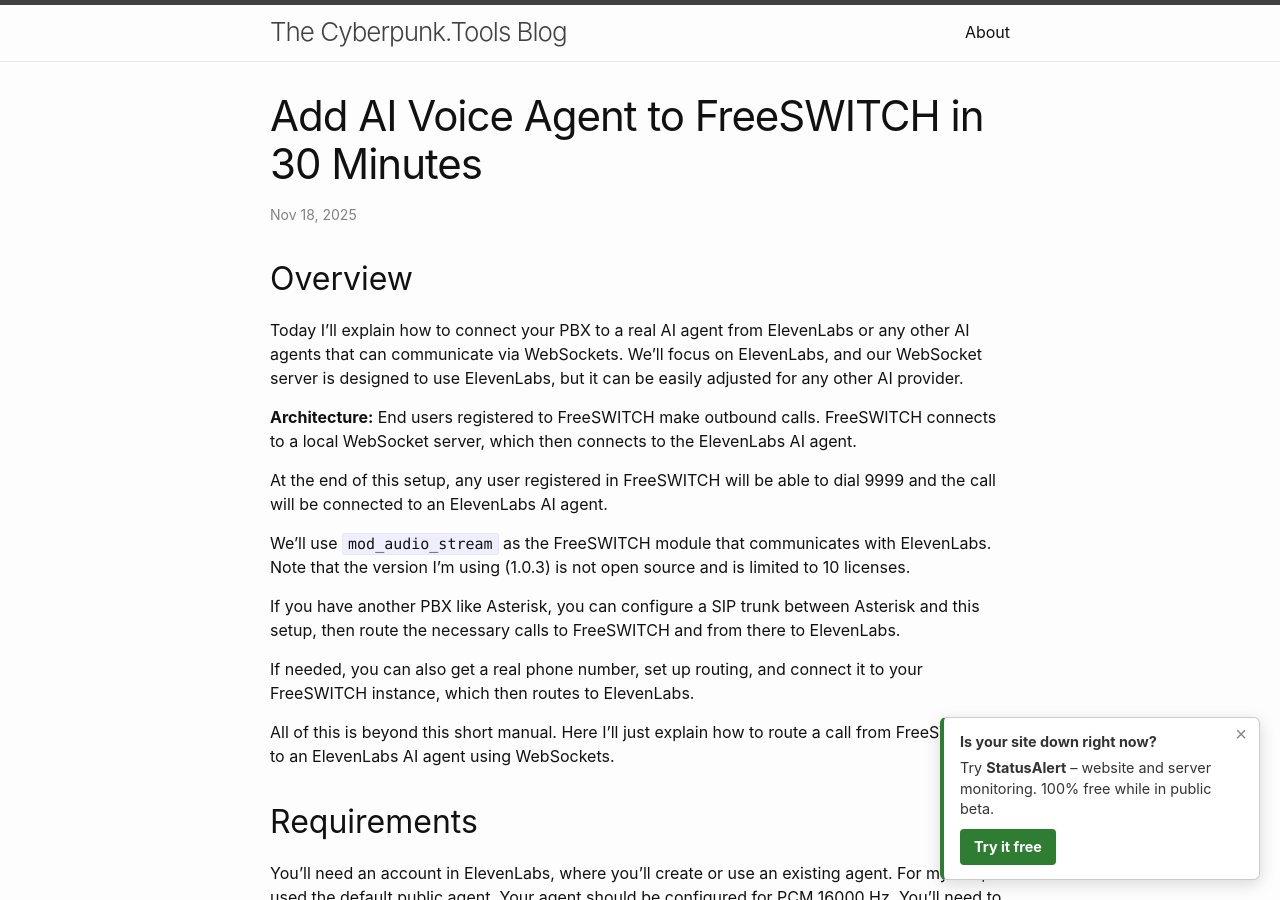
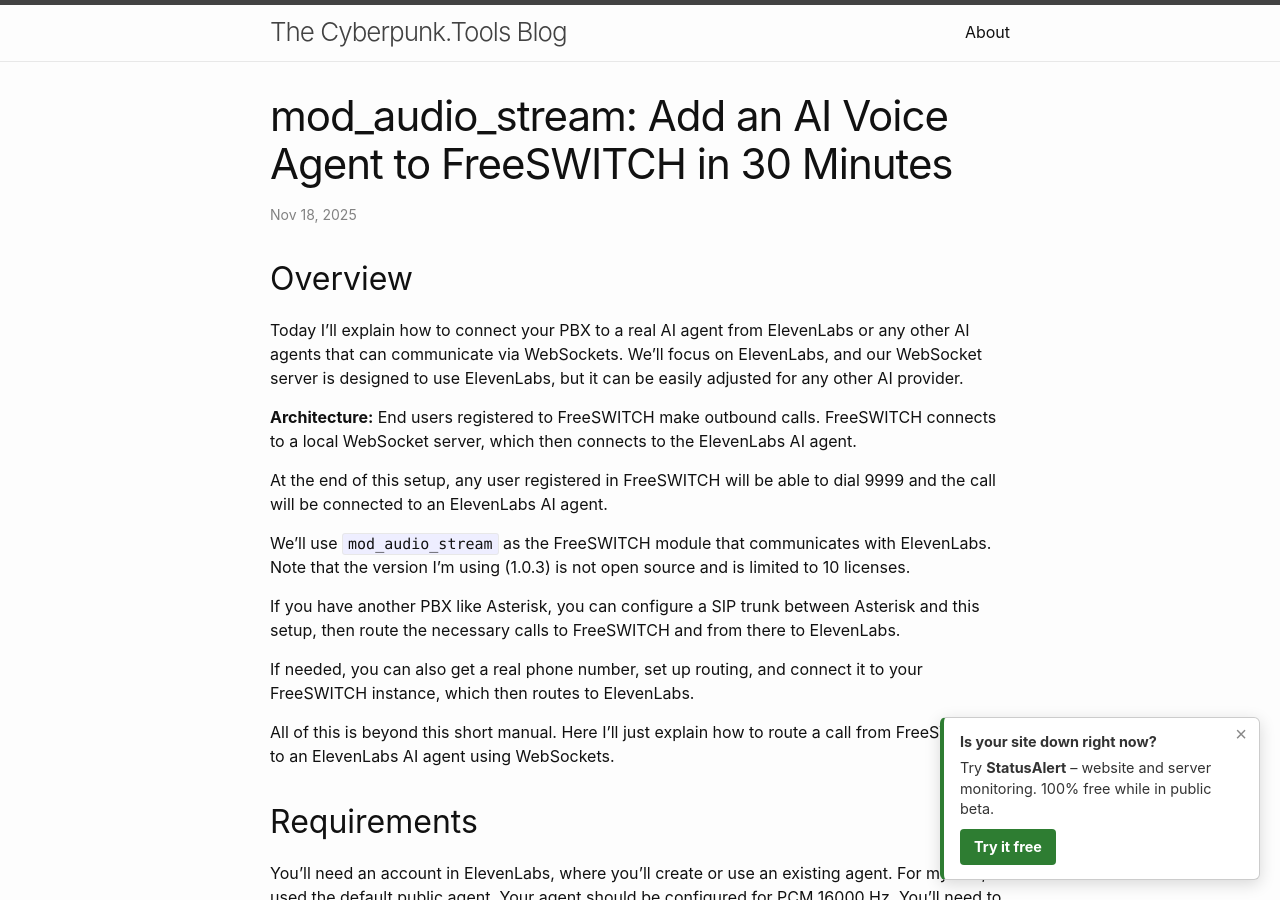
Before and after one commit to os11k/os11k.github.io, a Jekyll site: the page built from _posts/2025-11-18-add-ai-voice-agent-to-freeswitch.markdown, in a window 1280 px wide and 900 px high. Built offline with Jekyll 4.4.1, drawn with Linux system fonts in a browser that asks for light colours; comment, search, counter and statistics services are not loaded.

Commit message:
Name mod_audio_stream in the AI voice agent post title
Search Console shows the post ranking around position 5 to 7 for
mod_audio_stream queries, the largest query family on the site, while
the title never mentioned the module. Lead with it so the result
matches what people search for.

```diff
--- a/_posts/2025-11-18-add-ai-voice-agent-to-freeswitch.markdown
+++ b/_posts/2025-11-18-add-ai-voice-agent-to-freeswitch.markdown
@@ -1,6 +1,6 @@
 ---
 layout: post
-title: "Add AI Voice Agent to FreeSWITCH in 30 Minutes"
+title: "mod_audio_stream: Add an AI Voice Agent to FreeSWITCH in 30 Minutes"
 description: "Connect FreeSWITCH to an ElevenLabs AI voice agent in about 30 minutes with mod_audio_stream and a small WebSocket bridge, so any extension can dial the agent."
 tags: [freeswitch, ai, elevenlabs, websocket, voip]
 date: 2025-11-18 10:00:00 +0200
```
